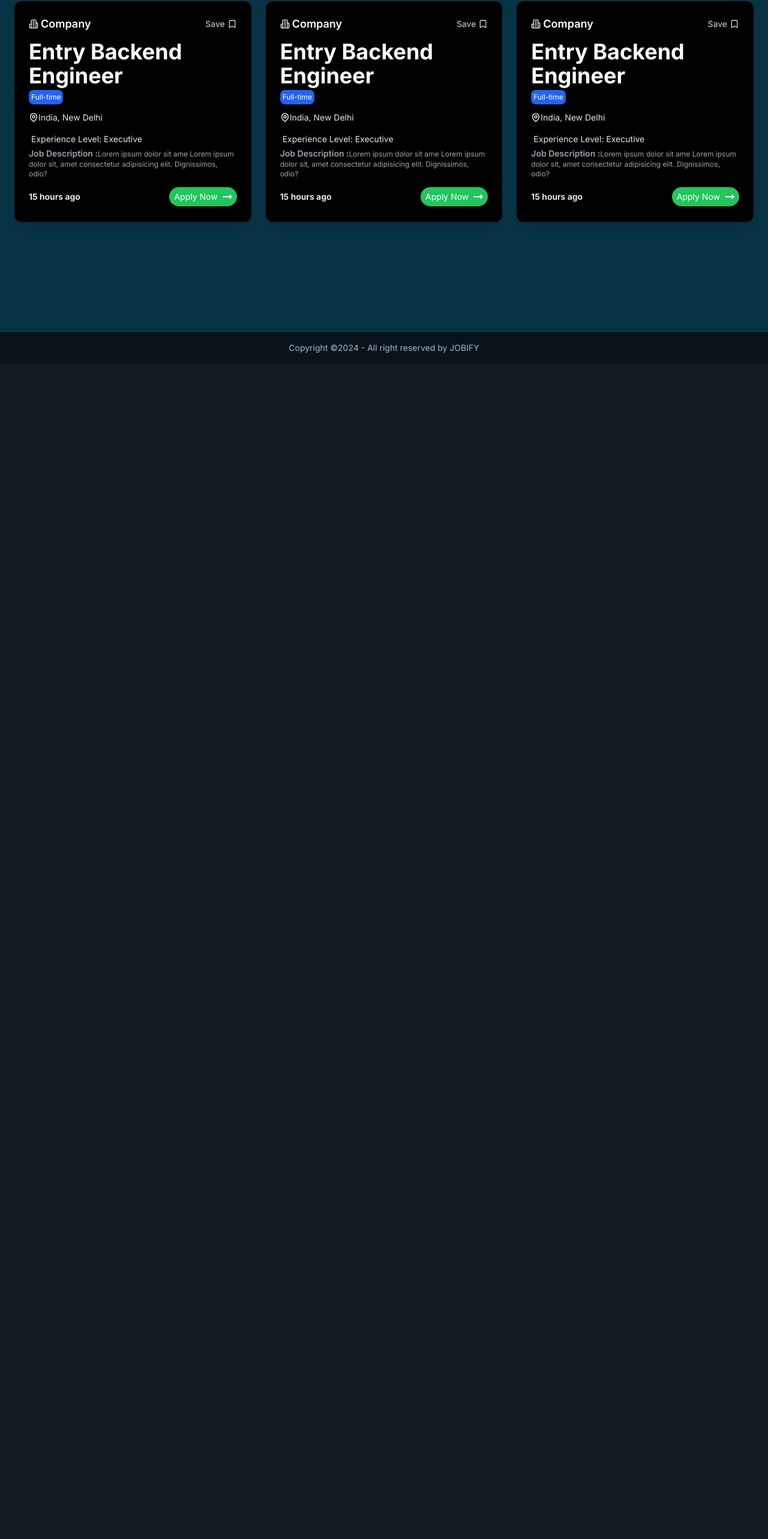
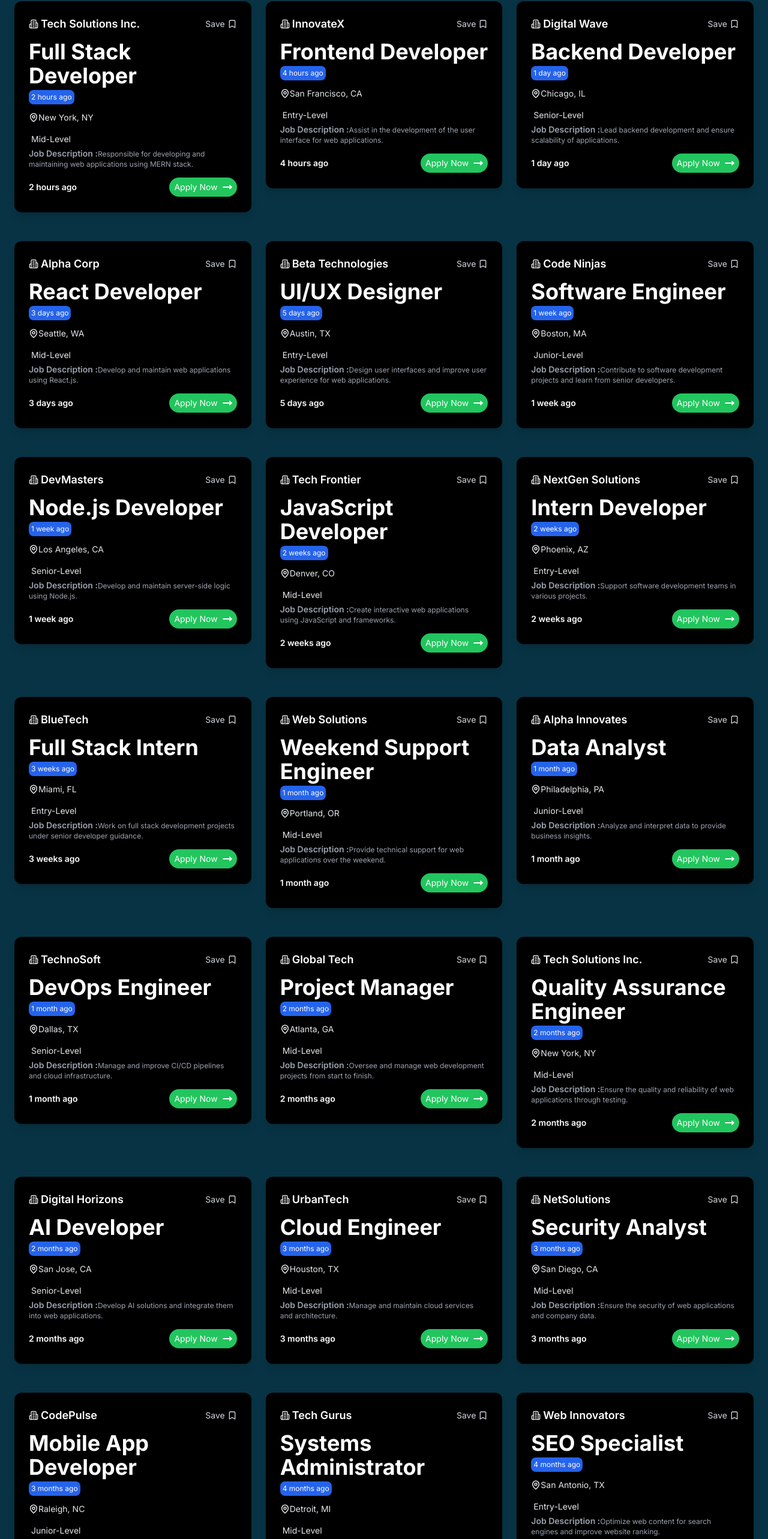
Before and after one commit to tilak-dev/next_job_application, a Next.js app: page /jobs in a window 1280 px wide. Shown: the part 194-2760 px from the top of the page at 60% size. Before the commit the page ends 800 px from the top, so only its background shows below. Built offline with nearby package versions, Linux system fonts and the light colour scheme.

Commit message:
data added and card added

```diff
--- a/package.json
+++ b/package.json
@@ -9,6 +9,7 @@
     "lint": "next lint"
   },
   "dependencies": {
+    "axios": "^1.7.7",
     "job_app": "file:",
     "lucide-react": "^0.436.0",
     "next": "14.2.7",
--- a/src/app/(app)/jobs/page.tsx
+++ b/src/app/(app)/jobs/page.tsx
@@ -1,19 +1,31 @@
-"use client"
-import JobCard from '@/components/JobCard'
-import React from 'react'
+"use client";
+import JobCard from "@/components/JobCard";
+import React from "react";
+import { jobData } from "@/data";
 
 export default function page() {
   return (
-    <div className='text-white h-full px-3'>
+    <div className="text-white h-full px-3">
       <div className="flex justify-between py-8 px-5 items-center">
-        <h1 className='lg:text-4xl font-bold '>Discover Your Next Remote Opportunity</h1>
+        <h1 className="lg:text-4xl font-bold ">
+          Discover Your Next Remote Opportunity
+        </h1>
         <div className="text-sm text-gray-400">203 jobs found</div>
       </div>
       <div className="grid grid-cols-3">
-        <JobCard />
-        <JobCard />
-        <JobCard />
+        {jobData.map((job) => (
+          <JobCard
+            key={job.key}
+            time_stamp={job.time_stamp}
+            company_name={job.company_name}
+            job_description={job.job_description}
+            experience_level={job.experience_level}
+            job_title={job.job_title}
+            job_type={job.job_type}
+            location={job.location}
+          />
+        ))}
       </div>
     </div>
-  )
+  );
 }
--- a/src/components/JobCard.tsx
+++ b/src/components/JobCard.tsx
@@ -1,41 +1,66 @@
 "use client";
 import { Bookmark, Building2, MapPin, MoveRight } from "lucide-react";
 import React from "react";
+interface JobCardData {
+  company_name: string;
+  job_title: string;
+  job_type: string;
+  experience_level: string;
+  job_description: string;
+  time_stamp: string;
+  location: string;
+}
 
-function JobCard() {
+function JobCard({
+  company_name,
+  job_title,
+  job_type,
+  job_description,
+  location,
+  experience_level,
+  time_stamp,
+}: JobCardData) {
   return (
     <div className="p-3 mb-6">
       <div className=" bg-black shadow-lg p-6 flex flex-col gap-3 rounded-xl">
         <div className="flex justify-between items-center">
-        <p className="font-semibold text-lg text-ellipsis flex gap-1 items-center"><Building2 size={16} strokeWidth={1.25} absoluteStrokeWidth />
-      Company</p>
+          <p className="font-semibold text-lg text-ellipsis flex gap-1 items-center">
+            <Building2 size={16} strokeWidth={1.25} absoluteStrokeWidth />
+            {company_name}
+          </p>
 
           <div className=" flex gap-1 text-sm text-gray-300 hover:text-white items-center  transition-all duration-500 ease-in-out">
-          <span>Save</span> <Bookmark size={"16px"}/>
+            <span>Save</span> <Bookmark size={"16px"} />
           </div>
-
         </div>
         <div className="flex justify-start flex-col">
-        <h2 className="lg:text-4xl font-bold ">Entry Backend Engineer</h2>
-        <span className=" mt-1 p-1 text-xs rounded-lg bg-blue-600 max-w-max hover:bg-transparent transition-all duration-500 ease-in-out ">Full-time</span>
+          <h2 className="lg:text-4xl font-bold ">{job_title}</h2>
+          <span className=" mt-1 p-1 text-xs rounded-lg bg-blue-600 max-w-max hover:bg-transparent transition-all duration-500 ease-in-out ">
+            {time_stamp}
+          </span>
         </div>
-      <div className="text-sm text-gray-200 flex items-center "><MapPin size={16} strokeWidth={1.5} absoluteStrokeWidth /> India, New Delhi</div>
+        <div className="text-sm text-gray-200 flex items-center ">
+          <MapPin size={16} strokeWidth={1.5} absoluteStrokeWidth /> {location}
+        </div>
         <div className="text-sm ">
-        <div className="font-normal m-1 text-gray-200">Experience Level: Executive</div>
+          <div className="font-normal m-1 text-gray-200">
+            {experience_level}
+          </div>
           <div className="">
             <p className="text-clip text-xs text-gray-400">
               <span className=" font-semibold text-sm">Job Description :</span>
-            Lorem ipsum dolor sit ame Lorem ipsum dolor sit, amet consectetur adipisicing elit. Dignissimos, odio?          </p>
+              {job_description}{" "}
+            </p>
           </div>
         </div>
 
         <div className="flex justify-between items-center h-9">
-      <span className="text-sm font-semibold ">15 hours ago</span>
+          <span className="text-sm font-semibold ">{time_stamp}</span>
 
           <button className="bg-green-500 text-sm gap-2 py-1.5 px-2 rounded-3xl flex items-center hover:bg-green-600 hover:text-[16px]  transition-all duration-500 ease-in-out">
-          Apply Now <MoveRight size={16} strokeWidth={2} absoluteStrokeWidth />
+            Apply Now{" "}
+            <MoveRight size={16} strokeWidth={2} absoluteStrokeWidth />
           </button>
-
         </div>
       </div>
     </div>
--- a/src/data.js
+++ b/src/data.js
@@ -9,8 +9,7 @@ export const data = [
   {
     id: "002",
     title: "Skill Enhancement Hub",
-    description:
-      "Boost your career with our curated learning paths. ",
+    description: "Boost your career with our curated learning paths. ",
     icon: "<BookOpen />",
   },
   {
@@ -21,3 +20,232 @@ export const data = [
     icon: "<Users />",
   },
 ];
+
+export const jobData = [
+  {
+    key: 1,
+    company_name: "Tech Solutions Inc.",
+    job_title: "Full Stack Developer",
+    job_type: "Full Time",
+    experience_level: "Mid-Level",
+    job_description:
+      "Responsible for developing and maintaining web applications using MERN stack.",
+    time_stamp: "2 hours ago",
+    location: "New York, NY",
+  },
+  {
+    key: 2,
+    company_name: "InnovateX",
+    job_title: "Frontend Developer",
+    job_type: "Internship",
+    experience_level: "Entry-Level",
+    job_description:
+      "Assist in the development of the user interface for web applications.",
+    time_stamp: "4 hours ago",
+    location: "San Francisco, CA",
+  },
+  {
+    key: 3,
+    company_name: "Digital Wave",
+    job_title: "Backend Developer",
+    job_type: "Full Time",
+    experience_level: "Senior-Level",
+    job_description:
+      "Lead backend development and ensure scalability of applications.",
+    time_stamp: "1 day ago",
+    location: "Chicago, IL",
+  },
+  {
+    key: 4,
+    company_name: "Alpha Corp",
+    job_title: "React Developer",
+    job_type: "Full Time",
+    experience_level: "Mid-Level",
+    job_description: "Develop and maintain web applications using React.js.",
+    time_stamp: "3 days ago",
+    location: "Seattle, WA",
+  },
+  {
+    key: 5,
+    company_name: "Beta Technologies",
+    job_title: "UI/UX Designer",
+    job_type: "Internship",
+    experience_level: "Entry-Level",
+    job_description:
+      "Design user interfaces and improve user experience for web applications.",
+    time_stamp: "5 days ago",
+    location: "Austin, TX",
+  },
+  {
+    key: 6,
+    company_name: "Code Ninjas",
+    job_title: "Software Engineer",
+    job_type: "Full Time",
+    experience_level: "Junior-Level",
+    job_description:
+      "Contribute to software development projects and learn from senior developers.",
+    time_stamp: "1 week ago",
+    location: "Boston, MA",
+  },
+  {
+    key: 7,
+    company_name: "DevMasters",
+    job_title: "Node.js Developer",
+    job_type: "Full Time",
+    experience_level: "Senior-Level",
+    job_description: "Develop and maintain server-side logic using Node.js.",
+    time_stamp: "1 week ago",
+    location: "Los Angeles, CA",
+  },
+  {
+    key: 8,
+    company_name: "Tech Frontier",
+    job_title: "JavaScript Developer",
+    job_type: "Full Time",
+    experience_level: "Mid-Level",
+    job_description:
+      "Create interactive web applications using JavaScript and frameworks.",
+    time_stamp: "2 weeks ago",
+    location: "Denver, CO",
+  },
+  {
+    key: 9,
+    company_name: "NextGen Solutions",
+    job_title: "Intern Developer",
+    job_type: "Internship",
+    experience_level: "Entry-Level",
+    job_description: "Support software development teams in various projects.",
+    time_stamp: "2 weeks ago",
+    location: "Phoenix, AZ",
+  },
+  {
+    key: 10,
+    company_name: "BlueTech",
+    job_title: "Full Stack Intern",
+    job_type: "Internship",
+    experience_level: "Entry-Level",
+    job_description:
+      "Work on full stack development projects under senior developer guidance.",
+    time_stamp: "3 weeks ago",
+    location: "Miami, FL",
+  },
+  {
+    key: 11,
+    company_name: "Web Solutions",
+    job_title: "Weekend Support Engineer",
+    job_type: "Weekend",
+    experience_level: "Mid-Level",
+    job_description:
+      "Provide technical support for web applications over the weekend.",
+    time_stamp: "1 month ago",
+    location: "Portland, OR",
+  },
+  {
+    key: 12,
+    company_name: "Alpha Innovates",
+    job_title: "Data Analyst",
+    job_type: "Full Time",
+    experience_level: "Junior-Level",
+    job_description: "Analyze and interpret data to provide business insights.",
+    time_stamp: "1 month ago",
+    location: "Philadelphia, PA",
+  },
+  {
+    key: 13,
+    company_name: "TechnoSoft",
+    job_title: "DevOps Engineer",
+    job_type: "Full Time",
+    experience_level: "Senior-Level",
+    job_description:
+      "Manage and improve CI/CD pipelines and cloud infrastructure.",
+    time_stamp: "1 month ago",
+    location: "Dallas, TX",
+  },
+  {
+    key: 14,
+    company_name: "Global Tech",
+    job_title: "Project Manager",
+    job_type: "Full Time",
+    experience_level: "Mid-Level",
+    job_description:
+      "Oversee and manage web development projects from start to finish.",
+    time_stamp: "2 months ago",
+    location: "Atlanta, GA",
+  },
+  {
+    key: 15,
+    company_name: "Tech Solutions Inc.",
+    job_title: "Quality Assurance Engineer",
+    job_type: "Full Time",
+    experience_level: "Mid-Level",
+    job_description:
+      "Ensure the quality and reliability of web applications through testing.",
+    time_stamp: "2 months ago",
+    location: "New York, NY",
+  },
+  {
+    key: 16,
+    company_name: "Digital Horizons",
+    job_title: "AI Developer",
+    job_type: "Full Time",
+    experience_level: "Senior-Level",
+    job_description:
+      "Develop AI solutions and integrate them into web applications.",
+    time_stamp: "2 months ago",
+    location: "San Jose, CA",
+  },
+  {
+    key: 17,
+    company_name: "UrbanTech",
+    job_title: "Cloud Engineer",
+    job_type: "Full Time",
+    experience_level: "Mid-Level",
+    job_description: "Manage and maintain cloud services and architecture.",
+    time_stamp: "3 months ago",
+    location: "Houston, TX",
+  },
+  {
+    key: 18,
+    company_name: "NetSolutions",
+    job_title: "Security Analyst",
+    job_type: "Full Time",
+    experience_level: "Mid-Level",
+    job_description:
+      "Ensure the security of web applications and company data.",
+    time_stamp: "3 months ago",
+    location: "San Diego, CA",
+  },
+  {
+    key: 19,
+    company_name: "CodePulse",
+    job_title: "Mobile App Developer",
+    job_type: "Full Time",
+    experience_level: "Junior-Level",
+    job_description:
+      "Develop mobile applications for iOS and Android platforms.",
+    time_stamp: "3 months ago",
+    location: "Raleigh, NC",
+  },
+  {
+    key: 20,
+    company_name: "Tech Gurus",
+    job_title: "Systems Administrator",
+    job_type: "Full Time",
+    experience_level: "Mid-Level",
+    job_description:
+      "Maintain and support company servers and IT infrastructure.",
+    time_stamp: "4 months ago",
+    location: "Detroit, MI",
+  },
+  {
+    key: 21,
+    company_name: "Web Innovators",
+    job_title: "SEO Specialist",
+    job_type: "Full Time",
+    experience_level: "Entry-Level",
+    job_description:
+      "Optimize web content for search engines and improve website ranking.",
+    time_stamp: "4 months ago",
+    location: "San Antonio, TX",
+  },
+];
```
Also changed, not shown: 1 other file (tests, documents, lock files or other folders). Lines whose indentation alone changed are shown as unchanged.
